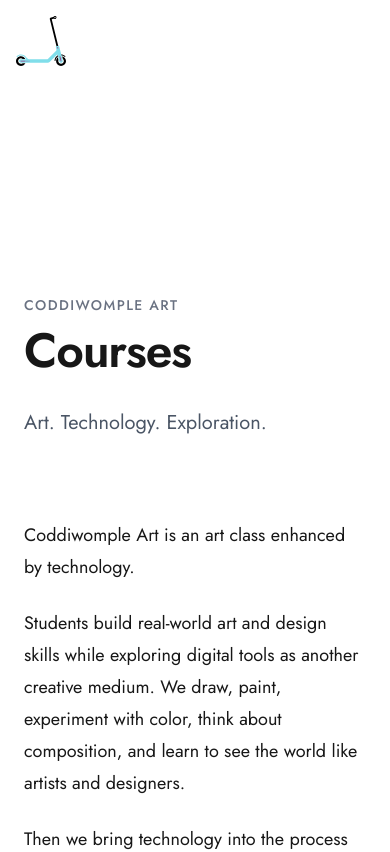
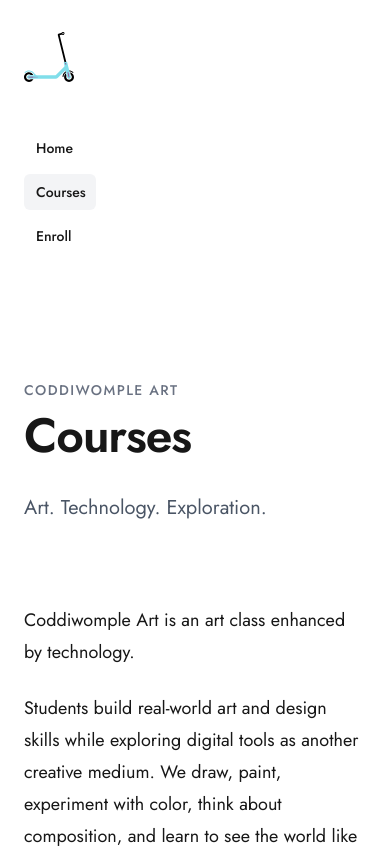
Before and after one commit to Sherrisa/coddiwomple-art, a Next.js app: page /courses in a window 390 px wide. Shown: the top 852 px of the page. Built offline with nearby package versions, Linux system fonts and the light colour scheme.

Commit message:
Refine mobile navigation and spacing

```diff
--- a/app/courses/page.tsx
+++ b/app/courses/page.tsx
@@ -1,6 +1,6 @@
 export default function CoursesPage() {
   return (
-    <main className="min-h-screen px-6 pt-[35vh] pb-16 md:px-12 lg:px-24">
+    <main className="min-h-screen px-6 pt-[45vh] pb-16 md:px-12 lg:px-24">
       <div className="mx-auto max-w-4xl">
 
         {/* Page Header */}
--- a/app/enroll/page.tsx
+++ b/app/enroll/page.tsx
@@ -2,7 +2,7 @@ import EnrollmentForm from "@/components/enrollment-form";
 
 export default function EnrollPage() {
   return (
-    <main className="min-h-screen px-6 pt-[35vh] pb-16 md:px-12 lg:px-24">
+    <main className="min-h-screen px-6 pt-[45vh] pb-16 md:px-12 lg:px-24">
       <div className="mx-auto max-w-3xl">
         <p className="mb-3 text-sm font-medium uppercase tracking-widest text-gray-500">
           Coddiwomple Art
--- a/app/ui/navigation/sidebar.tsx
+++ b/app/ui/navigation/sidebar.tsx
@@ -8,7 +8,7 @@ import NavLinks from "./nav-links";
 
 export default function SideBar() {
   // Mobile navigation state
-  const [menuOpen, setMenuOpen] = useState(false);
+  const [menuOpen, setMenuOpen] = useState(true);
 
   // Desktop navigation state
   const [desktopMenuOpen, setDesktopMenuOpen] = useState(true);
```
